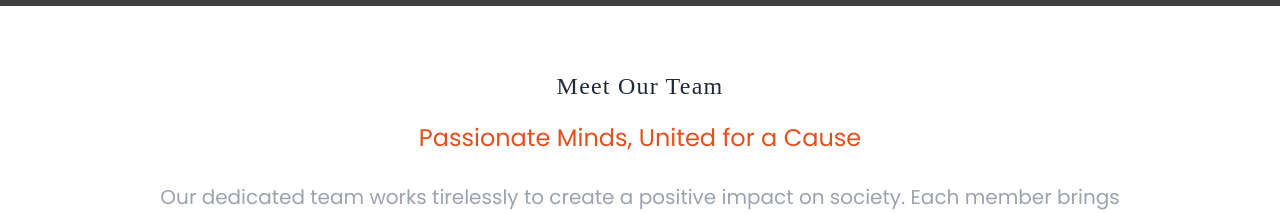
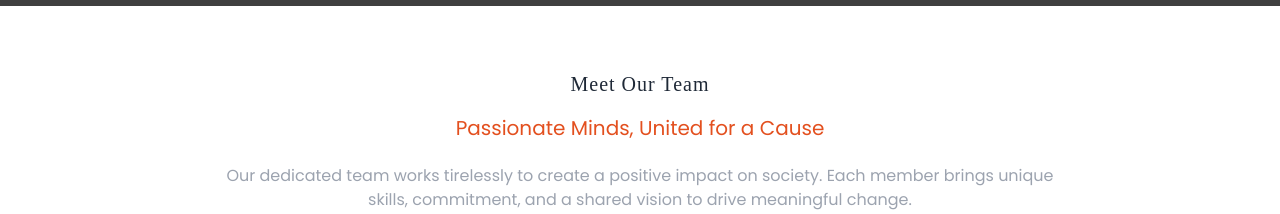
Before and after one commit to ziyaulrehman3/rcffront, a React (Create React App) app: page /OurTeam in a window 1280 px wide. Shown: the part 718-932 px from the top of the page. Built offline with nearby package versions, Linux system fonts and the light colour scheme; grey boxes are pictures that could not be loaded; a web font is replaced by a local one.

Commit message:
semi final 4.5

```diff
--- a/src/components/subCompOurTeam/Header.jsx
+++ b/src/components/subCompOurTeam/Header.jsx
@@ -3,9 +3,9 @@ import React from 'react';
 const Header = () => {
   return (
     <div className="text-center my-[5%] w-full">
-      <h2 className="text-2xl font-shippori font-regular tracking-[0.05em]">Meet Our Team</h2>
-      <p className="text-[#E3501F] text-2xl font-poppins font-regular mt-2 pt-3 pb-3">Passionate Minds, United for a Cause</p>
-      <p className="text-[#9CA3AF] lg:text-xl gap-0 font-poppins max-w-[1000px] h-[90px] mx-auto flex items-center justify-center text-center w-11/12">
+      <h2 className="text-xl font-shippori  tracking-[0.05em]">Meet Our Team</h2>
+      <p className="text-[#E3501F] text-xl font-poppins font-normal mt-2 py-2 px-2">Passionate Minds, United for a Cause</p>
+      <p className="text-[#9CA3AF]  gap-0 font-poppins w-[85%]  h-[75px] mx-auto flex items-center justify-center text-base lg:w-2/3">
         Our dedicated team works tirelessly to create a positive impact on society. Each member brings unique skills, commitment, and a shared vision to drive meaningful change.
       </p>
       <div className="grid grid-cols-1 sm:grid-cols-2 lg:grid-cols-3 "></div>
```
